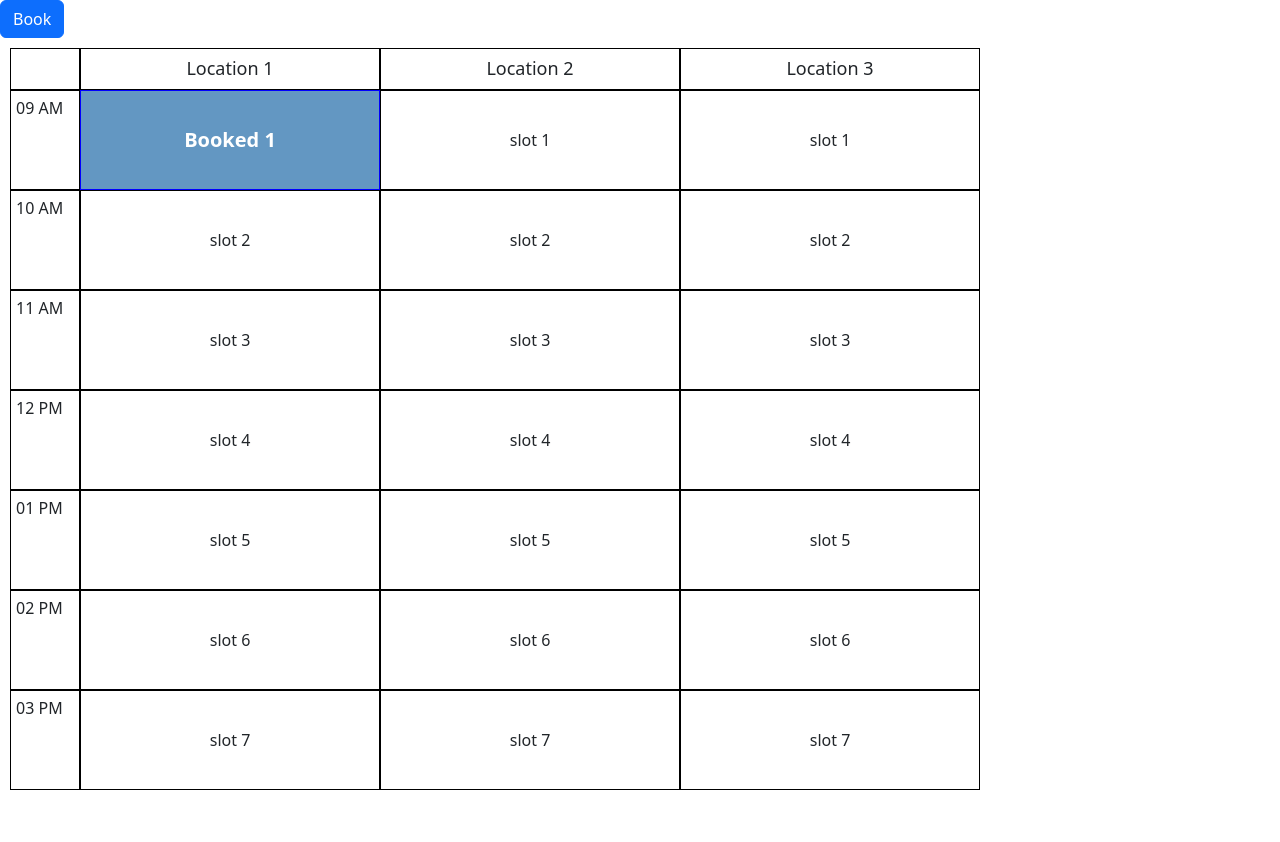
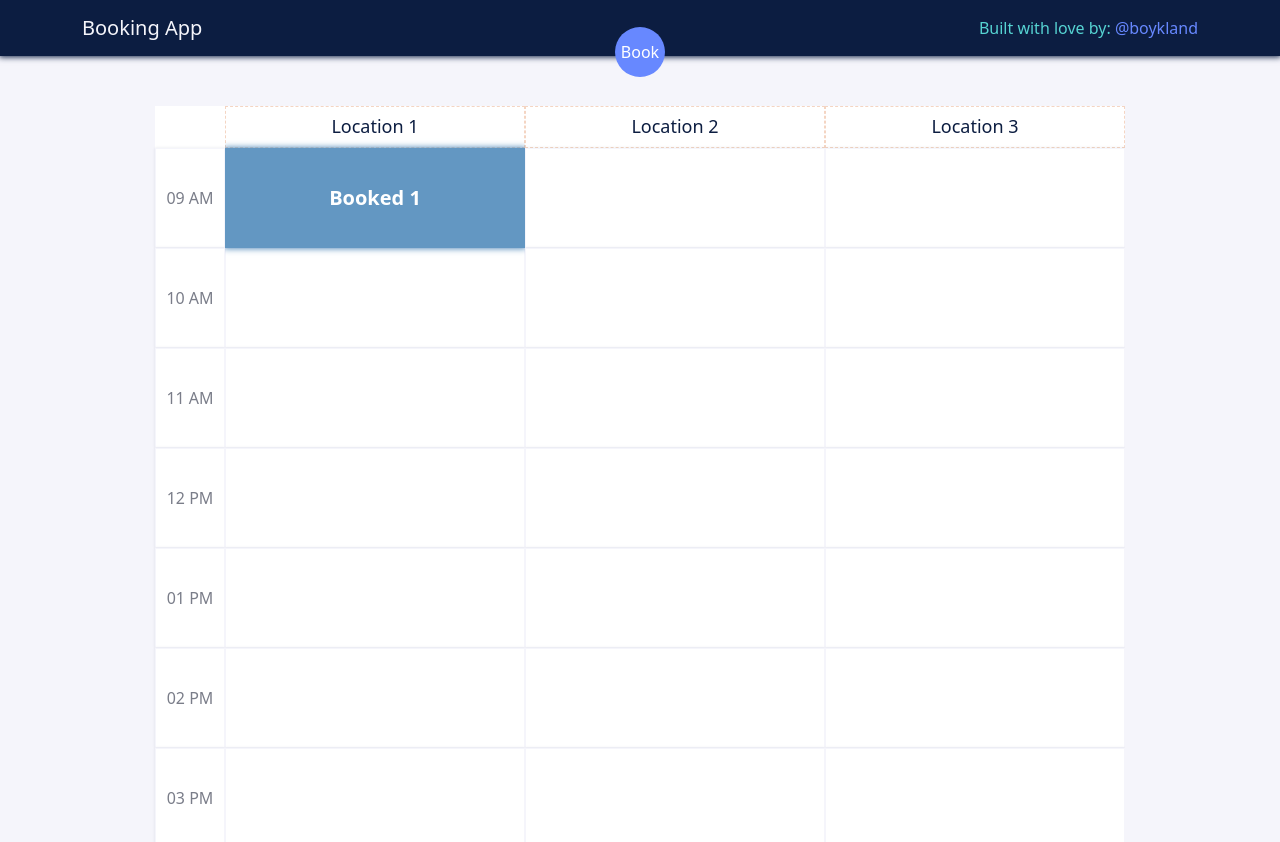
Before and after one commit to andadevs/schedule-booking, a React (Create React App) app: page / in a window 1280 px wide. Shown: the top 842 px of the page. Before the commit the page ends 805 px from the top, so only its background shows below. Built offline with nearby package versions, Linux system fonts and the light colour scheme.

Commit message:
add style to modal, locations and block hour add component for toolbar add navbar component

```diff
--- a/src/components/UI/molecules/BookModal/index.tsx
+++ b/src/components/UI/molecules/BookModal/index.tsx
@@ -10,6 +10,8 @@ import { IBookModalProp } from "./type"
 import { generateRandomHexaColor, updateTimeBlockStatus } from '../../../../common/functions';
 import { timeBlocksMock } from '../../../../common/mock';
 import { bookingSetup } from '../../../../common/config';
+
+import "./style.scss"
 
 import Modal from 'react-bootstrap/Modal';
 import Form from 'react-bootstrap/Form';
@@ -98,6 +100,8 @@ const BookModal = ({
           listOfPositions.push(i)
         }
 
+        const colorHex = generateRandomHexaColor();
+
         const newBookedSlot: IBookedSlot = {
           id,
           title,
@@ -107,7 +111,8 @@ const BookModal = ({
           style: {
             top,
             height: bookedSlotHeight,
-            backgroundColor: generateRandomHexaColor(),
+            backgroundColor: colorHex,
+            boxShadow: `0px 0px 6px 1px ${colorHex}`
           },
         };
 
@@ -122,7 +127,7 @@ const BookModal = ({
   };
 
   return (
-    <Modal show={show} onHide={closeHandler} backdrop={false}>
+    <Modal show={show} onHide={closeHandler} backdrop={false} className='booking-modal'>
       <Modal.Header closeButton>
         <Modal.Title>Booking a Time</Modal.Title>
       </Modal.Header>
@@ -185,11 +190,11 @@ const BookModal = ({
               </Form.Control.Feedback>
             </FloatingLabel>
           </Form.Group>
-          <Form.Group className="mb-3" controlId="endTime">
-            <Button variant="secondary" onClick={closeHandler}>
+          <Form.Group className="mb-3 modal-actions" controlId="endTime">
+            <Button variant="secondary" onClick={closeHandler} className='btn-cancel'>
               Close
             </Button>
-            <Button type='submit' variant="primary">
+            <Button type='submit' variant="primary" className='btn-add'>
               Add
             </Button>
           </Form.Group>
--- /dev/null
+++ b/src/components/UI/molecules/BookModal/style.scss
@@ -0,0 +1,22 @@
+.booking-modal {
+    background-color: rgba(245, 245, 251, 0.7);
+
+    .modal-content {
+        border: none;
+        box-shadow: 0px 0px 8px -3px rgb(12, 29, 65);
+    }
+
+    .modal-actions {
+        display: flex;
+        justify-content: flex-end;
+        gap: 10px;
+
+        .btn-add {
+            background: rgb(103,136,255)
+        }
+
+        .btn-cancel {
+            background-color: rgb(12, 29, 65);
+        }
+    }
+}
--- a/src/components/UI/molecules/Locations/mock.ts
+++ b/src/components/UI/molecules/Locations/mock.ts
@@ -3,37 +3,37 @@ import { ILocation, ISlot } from "../../../../common/types";
 const locationOneSlotMock: ISlot[] = [
   {
     id: 'slot1',
-    title: 'slot 1',
+    title: '',
     position: 1,
   },
   {
     id: 'slot2',
-    title: 'slot 2',
+    title: '',
     position: 2,
   },
   {
     id: 'slot3',
-    title: 'slot 3',
+    title: '',
     position: 3,
   },
   {
     id: 'slot4',
-    title: 'slot 4',
+    title: '',
     position: 4,
   },
   {
     id: 'slot5',
-    title: 'slot 5',
+    title: '',
     position: 5,
   },
   {
     id: 'slot6',
-    title: 'slot 6',
+    title: '',
     position: 6,
   },
   {
     id: 'slot7',
-    title: 'slot 7',
+    title: '',
     position: 7,
   },
 ];
@@ -41,37 +41,37 @@ const locationOneSlotMock: ISlot[] = [
 const locationTwoSlotMock: ISlot[] = [
   {
     id: 'l2slot1',
-    title: 'slot 1',
+    title: '',
     position: 1,
   },
   {
     id: 'l2slot2',
-    title: 'slot 2',
+    title: '',
     position: 2,
   },
   {
     id: 'l2slot3',
-    title: 'slot 3',
+    title: '',
     position: 3,
   },
   {
     id: 'l2slot4',
-    title: 'slot 4',
+    title: '',
     position: 4,
   },
   {
     id: 'l2slot5',
-    title: 'slot 5',
+    title: '',
     position: 5,
   },
   {
     id: 'l2slot6',
-    title: 'slot 6',
+    title: '',
     position: 6,
   },
   {
     id: 'l2slot7',
-    title: 'slot 7',
+    title: '',
     position: 7,
   },
 ];
@@ -79,37 +79,37 @@ const locationTwoSlotMock: ISlot[] = [
 const locationThreeSlotMock: ISlot[] = [
   {
     id: 'l3slot1',
-    title: 'slot 1',
+    title: '',
     position: 1,
   },
   {
     id: 'l3slot2',
-    title: 'slot 2',
+    title: '',
     position: 2,
   },
   {
     id: 'l3slot3',
-    title: 'slot 3',
+    title: '',
     position: 3,
   },
   {
     id: 'l3slot4',
-    title: 'slot 4',
+    title: '',
     position: 4,
   },
   {
     id: 'l3slot5',
-    title: 'slot 5',
+    title: '',
     position: 5,
   },
   {
     id: 'l3slot6',
-    title: 'slot 6',
+    title: '',
     position: 6,
   },
   {
     id: 'l3slot7',
-    title: 'slot 7',
+    title: '',
     position: 7,
   },
 ];
--- a/src/components/UI/molecules/Locations/style.scss
+++ b/src/components/UI/molecules/Locations/style.scss
@@ -8,16 +8,19 @@
         overflow: hidden;
 
         .header {
-            border: 1px solid black;
+            border: 1px dashed rgba(220,119,61, 0.3);
             height: 41.5px;
             display: flex;
             align-items: center;
             justify-content: center;
+            box-shadow: 0 0 3px 10px rgba(220,119,61, 0.3);
+            background: #fff;
 
             .title {
                 margin: 0;
                 padding: 0;
                 font-size: 18px;
+                color: rgb(12, 29, 65);
             }
         }
 
@@ -25,15 +28,18 @@
             position: relative;
 
             .slot {
-                border: 1px solid black;
                 height: 100px;
+
+                box-shadow: 0 0px 3px 0px rgba(12, 29, 65, 0.1);
+                background: #fff;
                 display: flex;
+                justify-content: center;
                 align-items: center;
-                justify-content: center;
+                color: rgb(122,125,137);
+                border: 1px solid rgb(245, 245, 251);
             }
 
             .slot-booked {
-                border: 1px solid blue;
                 position: absolute;
                 width: 100%;
                 display: flex;
--- a/src/components/UI/molecules/TimeBlocks/style.scss
+++ b/src/components/UI/molecules/TimeBlocks/style.scss
@@ -3,7 +3,8 @@
 
     .header {
         height: 41.5px;
-        border: 1px solid black;
+        border: 1px solid rgb(245,245,251)s;
+        background-color: #fff;
     }
 
     .blocks {
@@ -11,11 +12,16 @@
         flex-direction: column;
 
         .block {
-            border: 1px solid black;
+            border: 1px solid rgb(245, 245, 251);
             padding: 5px;
-
             height: 100px;
             width: 70px;
+            box-shadow: 0 0px 3px 0px rgba(12, 29, 65, 0.1);
+            background: #fff;
+            display: flex;
+            justify-content: center;
+            align-items: center;
+            color: rgb(122,125,137);
         }
     }
 }
--- a/src/components/UI/molecules/Toolbar/index.tsx
+++ b/src/components/UI/molecules/Toolbar/index.tsx
@@ -1,5 +1,6 @@
 import Button from 'react-bootstrap/Button';
 import { IToolbarProp } from "./type"
+import "./style.scss"
 
 const Toolbar = ({ openBookModalHandler }: IToolbarProp) => {
     return (
--- /dev/null
+++ b/src/components/UI/molecules/Toolbar/style.scss
@@ -0,0 +1,21 @@
+.toolbar-container {
+    display: flex;
+    width: 100%;
+    justify-content: center;
+    position: relative;
+    margin-bottom: 20px;
+
+    .btn {
+        position: absolute;
+        top: -49px;
+        border-radius: 50%;
+        height: 50px;
+        width: 50px;
+        text-align: center;
+        display: flex;
+        justify-content: center;
+        align-items: center;
+        border: none;
+        --bs-btn-bg: rgb(103,136,255);
+    }
+}
--- /dev/null
+++ b/src/components/UI/organisms/NavbarToolbar/index.tsx
@@ -0,0 +1,21 @@
+import Container from 'react-bootstrap/Container';
+import Navbar from 'react-bootstrap/Navbar';
+import "./style.scss";
+
+const NavbarToolbar = () => {
+    return (
+        <Navbar bg="light" variant="light" className='navbar-header'>
+            <Container>
+                <Navbar.Brand href="">Booking App</Navbar.Brand>
+                <Navbar.Toggle />
+                <Navbar.Collapse className="justify-content-end">
+                    <Navbar.Text>
+                        Built with love by: <a target='_blank' href="https://github.com/boykland">@boykland</a>
+                    </Navbar.Text>
+                </Navbar.Collapse>
+            </Container>
+        </Navbar>
+    )
+}
+
+export default NavbarToolbar
--- /dev/null
+++ b/src/components/UI/organisms/NavbarToolbar/style.scss
@@ -0,0 +1,19 @@
+.navbar-header {
+    width: 100%;
+    margin-bottom: 20px;
+    background-color: rgb(12,29,65) !important;
+    box-shadow: 0px 0px 6px 1px rgb(12,29,65);
+
+    .navbar-brand {
+        color: rgb(245,245,251);
+    }
+
+    .navbar-text {
+        color: rgb(86,211,210);
+
+        a {
+            color: rgb(103,136,255);
+            text-decoration: none;
+        }
+    }
+}
--- a/src/components/pages/Booking/index.tsx
+++ b/src/components/pages/Booking/index.tsx
@@ -12,6 +12,7 @@ import SCTimeBlocks from '../../UI/molecules/TimeBlocks';
 import SCLocations from '../../UI/molecules/Locations';
 import SCToolbar from '../../UI/molecules/Toolbar';
 import { setBookedSlotToLocation } from '../../../common/functions';
+import NavbarToolbar from '../../UI/organisms/NavbarToolbar';
 
 const Booking = () => {
   const [locations, setLocations] = useState<ILocation[]>([]);
@@ -49,6 +50,7 @@ const Booking = () => {
 
   return (
     <div className='booking'>
+      <NavbarToolbar />
       <SCToolbar openBookModalHandler={openBookModalHandler} />
       <div className='flex-container'>
         <SCTimeBlocks />
--- a/src/components/pages/Booking/mock.ts
+++ b/src/components/pages/Booking/mock.ts
@@ -1,5 +1,7 @@
 import { generateRandomHexaColor } from '../../../common/functions';
 import { IBookedSlot } from '../../../common/types';
+
+const colorHex = generateRandomHexaColor();
 
 export const locationTwoBookedSlotsMock: IBookedSlot = {
   id: 'bookedSlot1',
@@ -10,6 +12,7 @@ export const locationTwoBookedSlotsMock: IBookedSlot = {
   style: {
     top: '0',
     height: '100px',
-    backgroundColor: generateRandomHexaColor(),
+    backgroundColor: colorHex,
+    boxShadow: `0px 0px 6px 1px ${colorHex}`
   },
 }
--- a/src/components/pages/Booking/style.scss
+++ b/src/components/pages/Booking/style.scss
@@ -11,3 +11,12 @@
     margin: 0;
   }
 }
+
+.booking {
+  display: flex;
+  flex-direction: column;
+  justify-content: center;
+  align-items: center;
+
+  background: rgb(245,245,251)
+}
```
